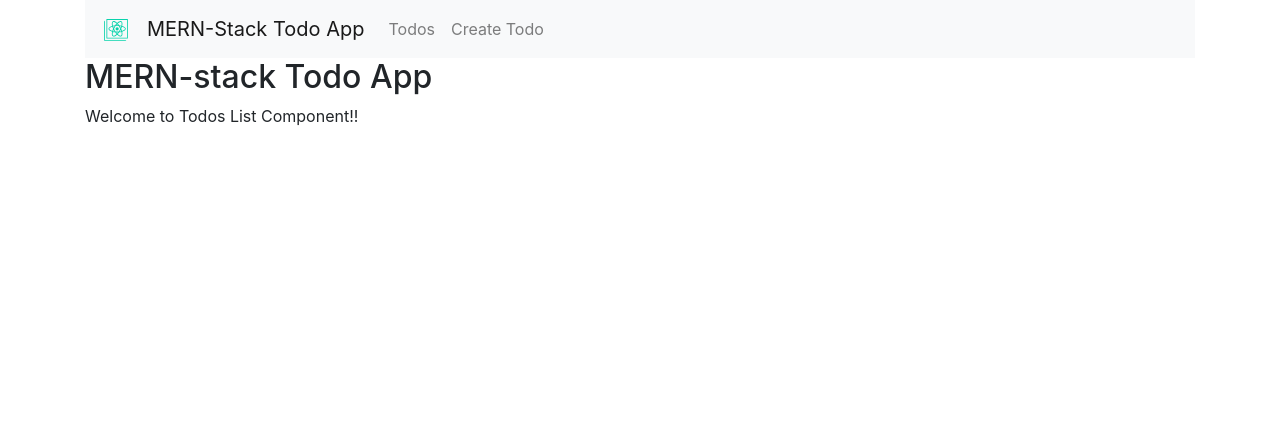
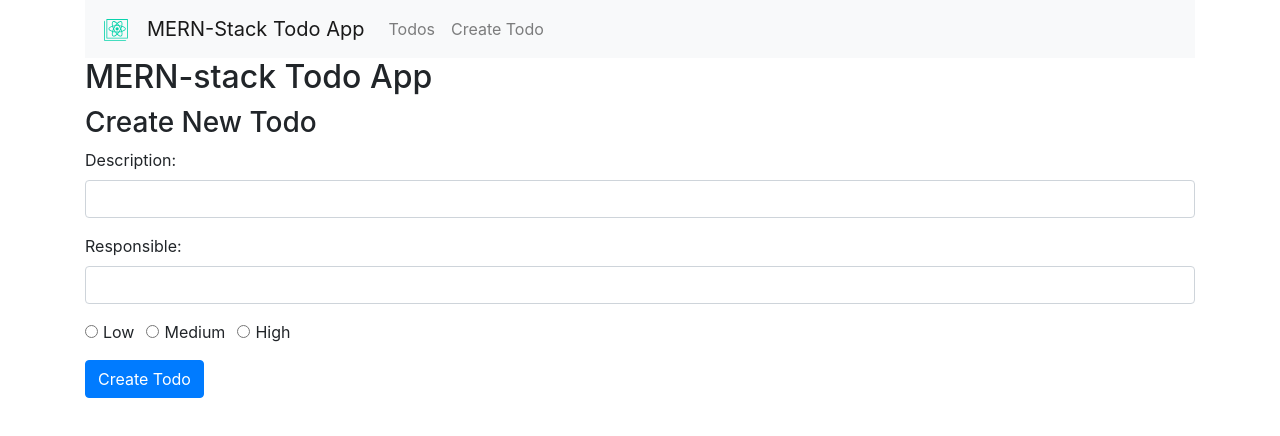
Before and after one commit to manny-torres-02/mern-todo-app, a React (Create React App) app: page / in a window 1280 px wide. Shown: the top 436 px of the page. Built offline with nearby package versions, Linux system fonts and the light colour scheme.

Commit message:
Uodate routing and Constructor in practice app

```diff
--- a/src/Components/todos-list.component.js
+++ b/src/Components/todos-list.component.js
@@ -1,10 +1,109 @@
-import React, {Component} from 'react';
+import React, { Component } from 'react';
+export default class CreateTodo extends Component {
+    constructor(props) {
+        super(props);
+        this.onChangeTodoDescription = this.onChangeTodoDescription.bind(this);
+        this.onChangeTodoResponsible = this.onChangeTodoResponsible.bind(this);
+        this.onChangeTodoPriority = this.onChangeTodoPriority.bind(this);
+        this.onSubmit = this.onSubmit.bind(this);
+        this.state = {
+            todo_description: '',
+            todo_responsible: '',
+            todo_priority: '',
+            todo_completed: false
+        }
+    }
+    onChangeTodoDescription(e) {
+        this.setState({
+            todo_description: e.target.value
+        });
+    }
+    onChangeTodoResponsible(e) {
+        this.setState({
+            todo_responsible: e.target.value
+        });
+    }
+    onChangeTodoPriority(e) {
+        this.setState({
+            todo_priority: e.target.value
+        });
+    }
+    onSubmit(e) {
+        e.preventDefault();
 
-export default class TodosList extends Component {
-    render () {
+        console.log(`Form submitted:`);
+        console.log(`Todo Description: ${this.state.todo_description}`);
+        console.log(`Todo Responsible: ${this.state.todo_responsible}`);
+        console.log(`Todo Priority: ${this.state.todo_priority}`);
+
+        this.setState({
+            todo_description: '',
+            todo_responsible: '',
+            todo_priority: '',
+            todo_completed: false
+        })
+    }
+    render() {
         return (
-            <div>
-                <p>Welcome to Todos List Component!!</p>
+            <div style={{marginTop: 10}}>
+                <h3>Create New Todo</h3>
+                <form onSubmit={this.onSubmit}>
+                    <div className="form-group">
+                        <label>Description: </label>
+                        <input  type="text"
+                                className="form-control"
+                                value={this.state.todo_description}
+                                onChange={this.onChangeTodoDescription}
+                                />
+                    </div>
+                    <div className="form-group">
+                        <label>Responsible: </label>
+                        <input
+                                type="text"
+                                className="form-control"
+                                value={this.state.todo_responsible}
+                                onChange={this.onChangeTodoResponsible}
+                                />
+                    </div>
+                    <div className="form-group">
+                        <div className="form-check form-check-inline">
+                            <input  className="form-check-input"
+                                    type="radio"
+                                    name="priorityOptions"
+                                    id="priorityLow"
+                                    value="Low"
+                                    checked={this.state.todo_priority==='Low'}
+                                    onChange={this.onChangeTodoPriority}
+                                    />
+                            <label className="form-check-label">Low</label>
+                        </div>
+                        <div className="form-check form-check-inline">
+                            <input  className="form-check-input"
+                                    type="radio"
+                                    name="priorityOptions"
+                                    id="priorityMedium"
+                                    value="Medium"
+                                    checked={this.state.todo_priority==='Medium'}
+                                    onChange={this.onChangeTodoPriority}
+                                    />
+                            <label className="form-check-label">Medium</label>
+                        </div>
+                        <div className="form-check form-check-inline">
+                            <input  className="form-check-input"
+                                    type="radio"
+                                    name="priorityOptions"
+                                    id="priorityHigh"
+                                    value="High"
+                                    checked={this.state.todo_priority==='High'}
+                                    onChange={this.onChangeTodoPriority}
+                                    />
+                            <label className="form-check-label">High</label>
+                        </div>
+                    </div>
+                    <div className="form-group">
+                        <input type="submit" value="Create Todo" className="btn btn-primary" />
+                    </div>
+                </form>
             </div>
         )
     }
```
